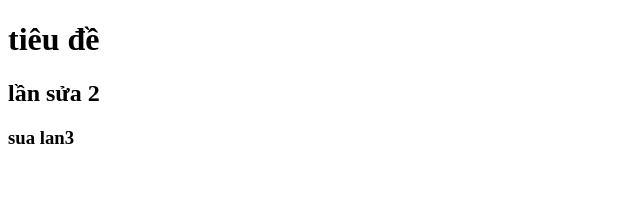
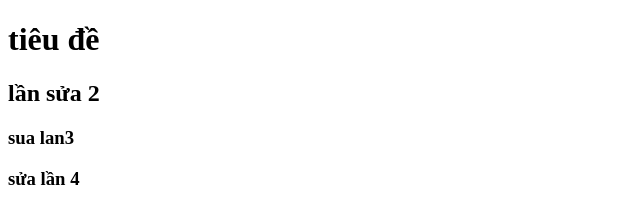
Before and after one commit to buiducduy-1802/duancuagitlog, a plain HTML site: page index.html in a window 1280 px wide. Shown: the full height of the page, 0-640 px from the left. Drawn offline with Linux system fonts and the light colour scheme.

Commit message:
3.commit 3

```diff
--- a/index.html
+++ b/index.html
@@ -9,5 +9,6 @@
     <h1>tiêu đề</h1>
     <h2>lần sửa 2</h2>
     <h3>sua lan3</h3>
+    <h3>sửa lần 4</h3>
   </body>
 </html>
```
